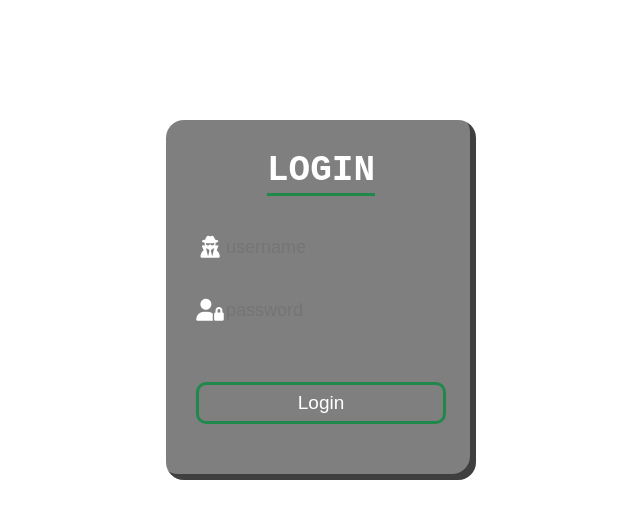
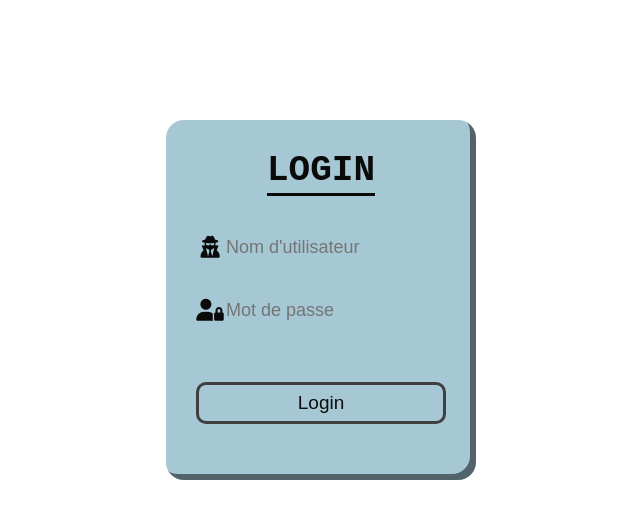
Before and after one commit to durand225/formulaire3, a plain HTML site: page index.html in a window 1280 px wide. Shown: the whole page, without its empty margins (319-959 px from the left). Drawn offline with Linux system fonts and the light colour scheme.

Commit message:
ajout de la modif

```diff
--- a/index.html
+++ b/index.html
@@ -11,13 +11,16 @@
             <h1>Login</h1>
             <div class="input-box">
                 <i class="fa fa-user-secret" aria-hidden="true"></i>
-                <input type="text" name="username" placeholder="username">
+                <input type="text" name="Nom d'utilisateur" placeholder="Nom d'utilisateur">
             </div>
             <div class="input-box">
                 <i class="fa fa-user-lock" aria-hidden="true"></i>
-                <input type="password" name="password" placeholder="password">
+                <input type="Mot de passe " name="Mot de passe" placeholder="Mot de passe ">
             </div>
             <button type="submit">Login</button>
+
+
+            </div>
          </form>
 </body>
 </html>
--- a/style.css
+++ b/style.css
@@ -1,7 +1,12 @@
+
+
+
 body{
     font-family: 'courier New', courier, monospace;
     background: url(bg-image.jpg);
     background-size: cover;
+    color: black;
+
 }
 
 .box{
@@ -12,8 +17,8 @@ body{
     align-items: center;
     margin: auto;
     margin-top: 120px;
-    background: rgba(0, 0, 0, 0.5);
-    color: white;
+    background: rgba(78, 144, 170, 0.5);
+    color: rgb(11, 10, 11);
     padding: 30px;
     border-radius: 18px;
     box-shadow: inset -6px -6px rgba(0, 0, 0, 0.5);
@@ -24,7 +29,7 @@ body{
     margin-top: 0;
     text-align: left;
     font-size: 36px;
-    border-bottom: 3px solid rgb(32, 136,75);
+    border-bottom: 3px solid rgb(9, 9, 9);
     margin-bottom: 20px;
     padding-bottom: 2px;
 }
@@ -40,7 +45,7 @@ body{
 }
 
 .input-box:focus-within{
-    border-bottom: 2px solid rgb(250, 179, 48);
+    border-bottom: 2px solid rgb(12, 12, 12);
 }
 
 .input-box i{
@@ -62,8 +67,8 @@ body{
 button{
     background: none;
     width: 100%;
-    border:3px solid rgb(32, 136,75);
-    color:  white;
+    border:3px solid rgb(64, 63, 63);
+    color:  rgb(14, 14, 14);
     font-size: 19px;
     cursor: pointer;
     padding: 7px;
@@ -72,6 +77,6 @@ button{
 }
 
 button:hover{
-    background: rgba(128, 128, 128, 0.3);
-    border:3px solid rgb(76, 205, 130);
+    background: rgba(211, 217, 217, 0.3);
+    border:3px solid rgb(182, 201, 211);
 }
```
